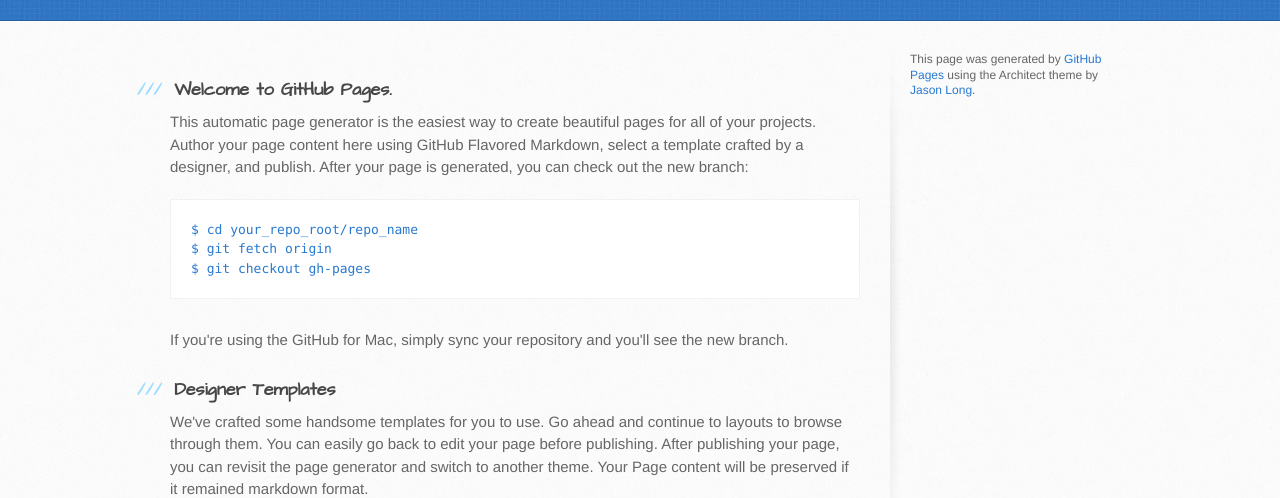
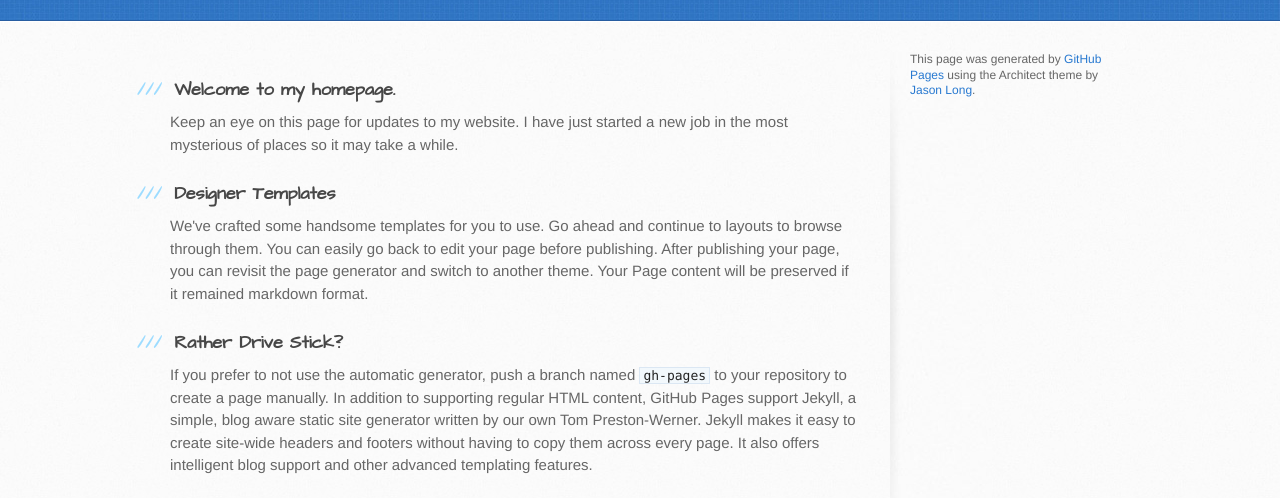
Before and after one commit to willstef/wstefano.github.io, a plain HTML site: page index.html in a window 1280 px wide. Shown: the part 252-750 px from the top of the page. Drawn offline with Linux system fonts and the light colour scheme.

Commit message:
Clean up welcome message
closes #1

```diff
--- a/index.html
+++ b/index.html
@@ -28,16 +28,9 @@
       <div class="inner clearfix">
         <section id="main-content">
           <h3>
-<a id="welcome-to-github-pages" class="anchor" href="#welcome-to-github-pages" aria-hidden="true"><span class="octicon octicon-link"></span></a>Welcome to GitHub Pages.</h3>
+<a id="welcome-to-github-pages" class="anchor" href="#welcome-to-github-pages" aria-hidden="true"><span class="octicon octicon-link"></span></a>Welcome to my homepage.</h3>
 
-<p>This automatic page generator is the easiest way to create beautiful pages for all of your projects. Author your page content here using GitHub Flavored Markdown, select a template crafted by a designer, and publish. After your page is generated, you can check out the new branch:</p>
-
-<pre><code>$ cd your_repo_root/repo_name
-$ git fetch origin
-$ git checkout gh-pages
-</code></pre>
-
-<p>If you're using the GitHub for Mac, simply sync your repository and you'll see the new branch.</p>
+<p>Keep an eye on this page for updates to my website. I have just started a new job in the most mysterious of places so it may take a while.</p>
 
 <h3>
 <a id="designer-templates" class="anchor" href="#designer-templates" aria-hidden="true"><span class="octicon octicon-link"></span></a>Designer Templates</h3>
```
